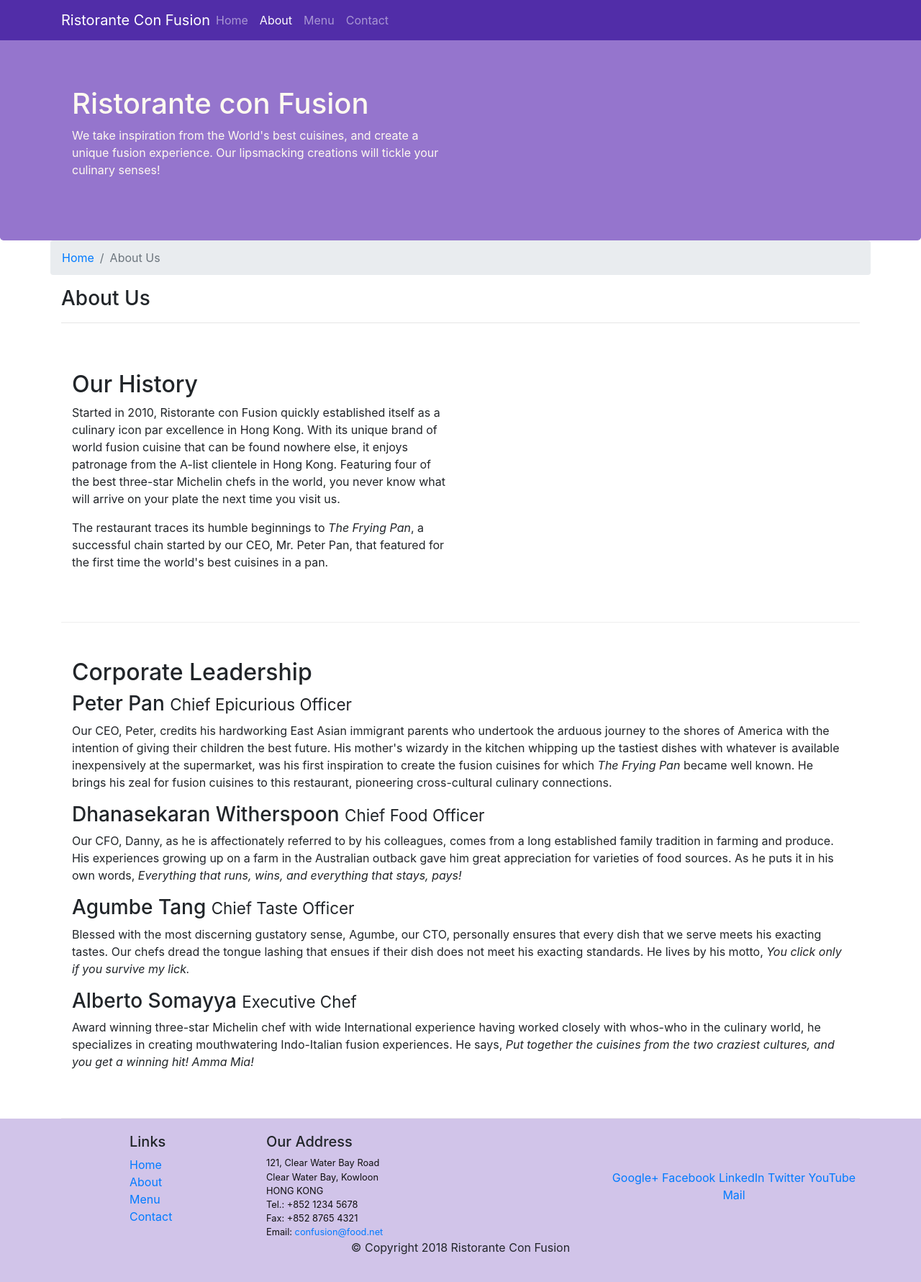
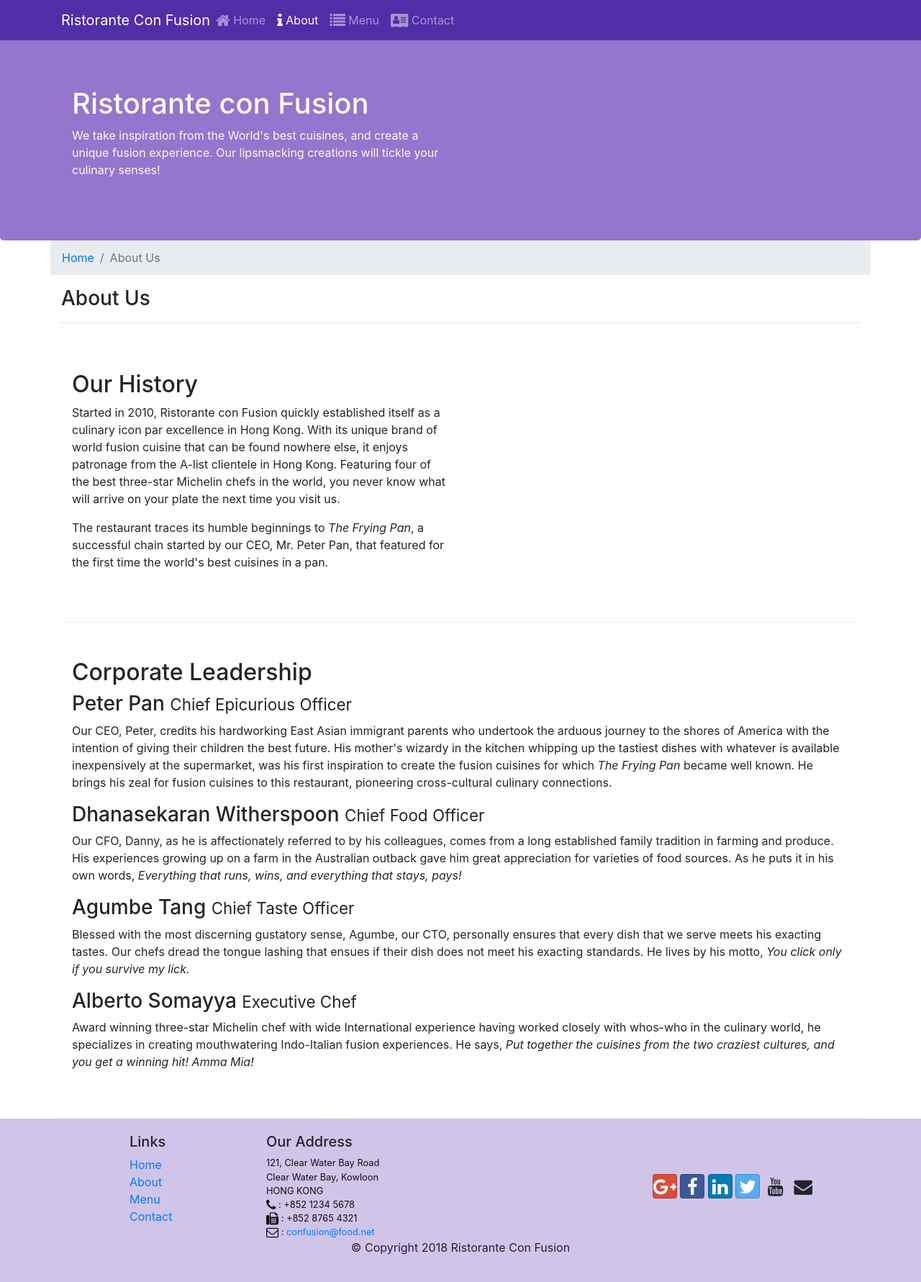
Before and after one commit to altafahmad1/conFusion, a website: page aboutus.html in a window 1280 px wide. Shown: the whole page at 72% size. Drawn offline with nearby package versions, Linux system fonts and the light colour scheme.

Commit message:
Icon Fonts

```diff
--- a/aboutus.html
+++ b/aboutus.html
@@ -8,6 +8,8 @@
 
     <!-- Bootstrap CSS -->
     <link rel="stylesheet" href="node_modules/bootstrap/dist/css/bootstrap.min.css">
+    <link rel="stylesheet" href="node_modules/font-awesome/css/font-awesome.min.css">
+    <link rel="stylesheet" href="node_modules/bootstrap-social/bootstrap-social.css">
 
     <link rel="stylesheet" href="css/styles.css">
 
@@ -25,10 +27,10 @@
             <a class="navbar-brand mr-auto" href="./index.html">Ristorante Con Fusion</a>
             <div class="collapse navbar-collapse" id="Navbar">
                 <ul class="navbar-nav mr-auto">
-                    <li class="nav-item"><a class="nav-link" href="./index.html">Home</a></li>
-                    <li class="nav-item active"><a class="nav-link" href="#">About</a></li>
-                    <li class="nav-item"><a class="nav-link" href>Menu</a></li>
-                    <li class="nav-item"><a class="nav-link">Contact</a></li>
+                    <li class="nav-item"><a class="nav-link" href="./index.html"><span class="fa fa-home fa-lg"></span> Home</a></li>
+                    <li class="nav-item active"><a class="nav-link" href="#"><span class="fa fa-info fa-lg"></span> About</a></li>
+                    <li class="nav-item"><a class="nav-link" href="#"><span class="fa fa-list fa-lg"></span> Menu</a></li>
+                    <li class="nav-item"><a class="nav-link" href="#"><span class="fa fa-address-card fa-lg"></span> Contact</a></li>
                 </ul>
             </div>
         </div>
@@ -106,19 +108,19 @@
 		              121, Clear Water Bay Road<br>
 		              Clear Water Bay, Kowloon<br>
 		              HONG KONG<br>
-		              Tel.: +852 1234 5678<br>
-		              Fax: +852 8765 4321<br>
-		              Email: <a href="mailto:confusion@food.net">confusion@food.net</a>
+		              <i class="fa fa-phone fa-lg"></i> : +852 1234 5678<br>
+                      <i class="fa fa-fax fa-lg"></i> : +852 8765 4321<br>
+                      <i class="fa fa-envelope-o fa-lg"></i> : <a href="mailto:confusion@food.net">confusion@food.net</a>
 		           </address>
                 </div>
                 <div class="col-12 col-sm-4 align-self-center">
                     <div class="text-center">
-                        <a href="http://google.com/+">Google+</a>
-                        <a href="http://www.facebook.com/profile.php?id=">Facebook</a>
-                        <a href="http://www.linkedin.com/in/">LinkedIn</a>
-                        <a href="http://twitter.com/">Twitter</a>
-                        <a href="http://youtube.com/">YouTube</a>
-                        <a href="mailto:">Mail</a>
+                        <a class="btn btn-social-icon btn-google" href="http://google.com/+"><i class="fa fa-google-plus fa-lg"></i></a>
+                        <a class="btn btn-social-icon btn-facebook" href="http://www.facebook.com/profile.php?id="><i class="fa fa-facebook fa-lg"></i></a>
+                        <a class="btn btn-social-icon btn-linkedin" href="http://www.linkedin.com/in/"><i class="fa fa-linkedin fa-lg"></i></a>
+                        <a class="btn btn-social-icon btn-twitter" href="http://twitter.com/"><i class="fa fa-twitter fa-lg"></i></a>
+                        <a class="btn btn-social-icon btn-youtube" href="http://youtube.com/"><i class="fa fa-youtube fa-lg"></i></a>
+                        <a class="btn btn-social-icon" href="mailto:"><i class="fa fa-envelope fa-lg"></i></a>
                     </div>
                 </div>
            </div>
--- a/package.json
+++ b/package.json
@@ -15,6 +15,8 @@
   },
   "dependencies": {
     "bootstrap": "^4.5.0",
+    "bootstrap-social": "^5.1.1",
+    "font-awesome": "^4.7.0",
     "jquery": "^3.5.1",
     "popper.js": "^1.16.0"
   }
```
Also changed, not shown: index.html (+17 -15 lines), 1 other file.
